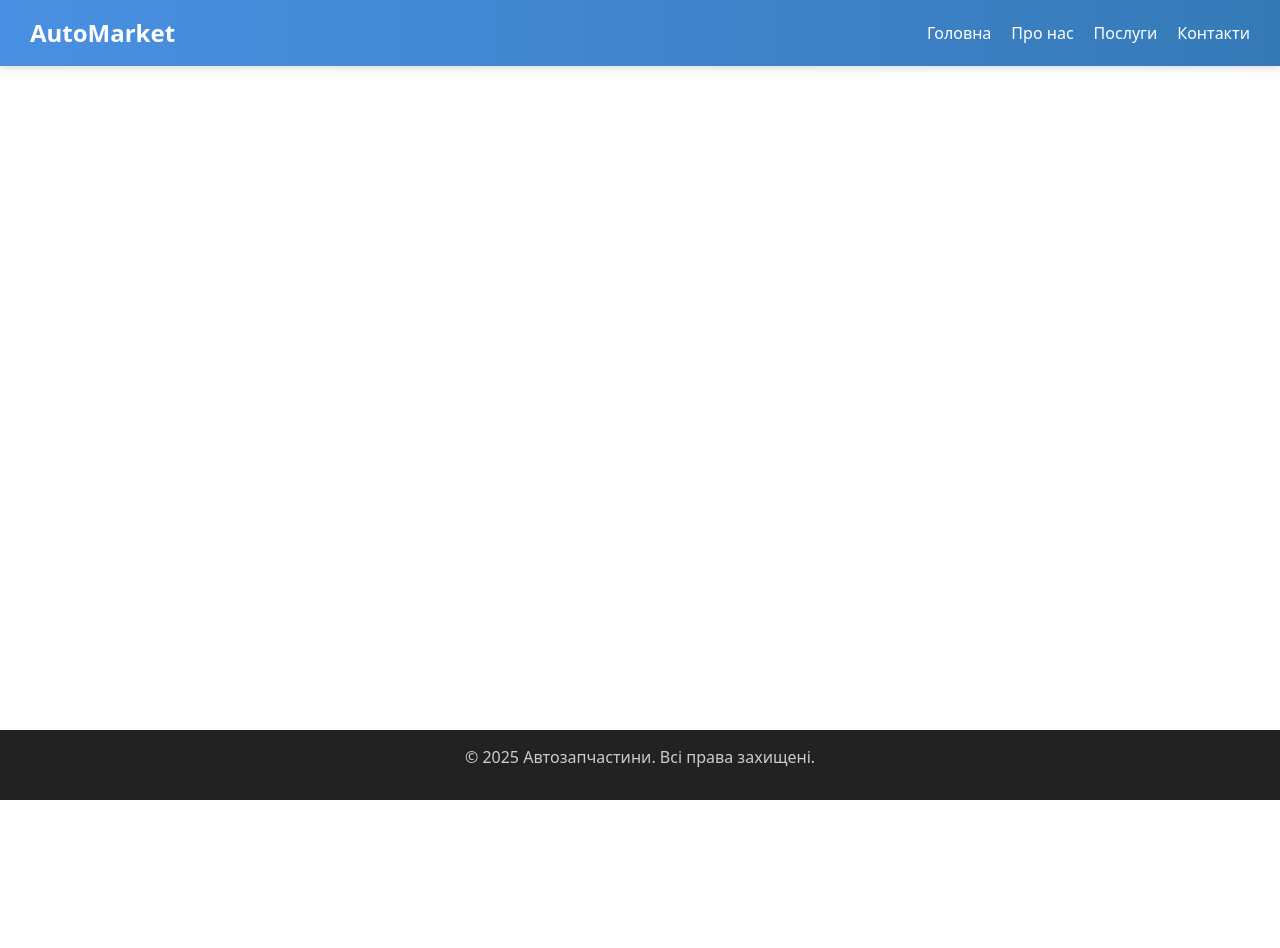
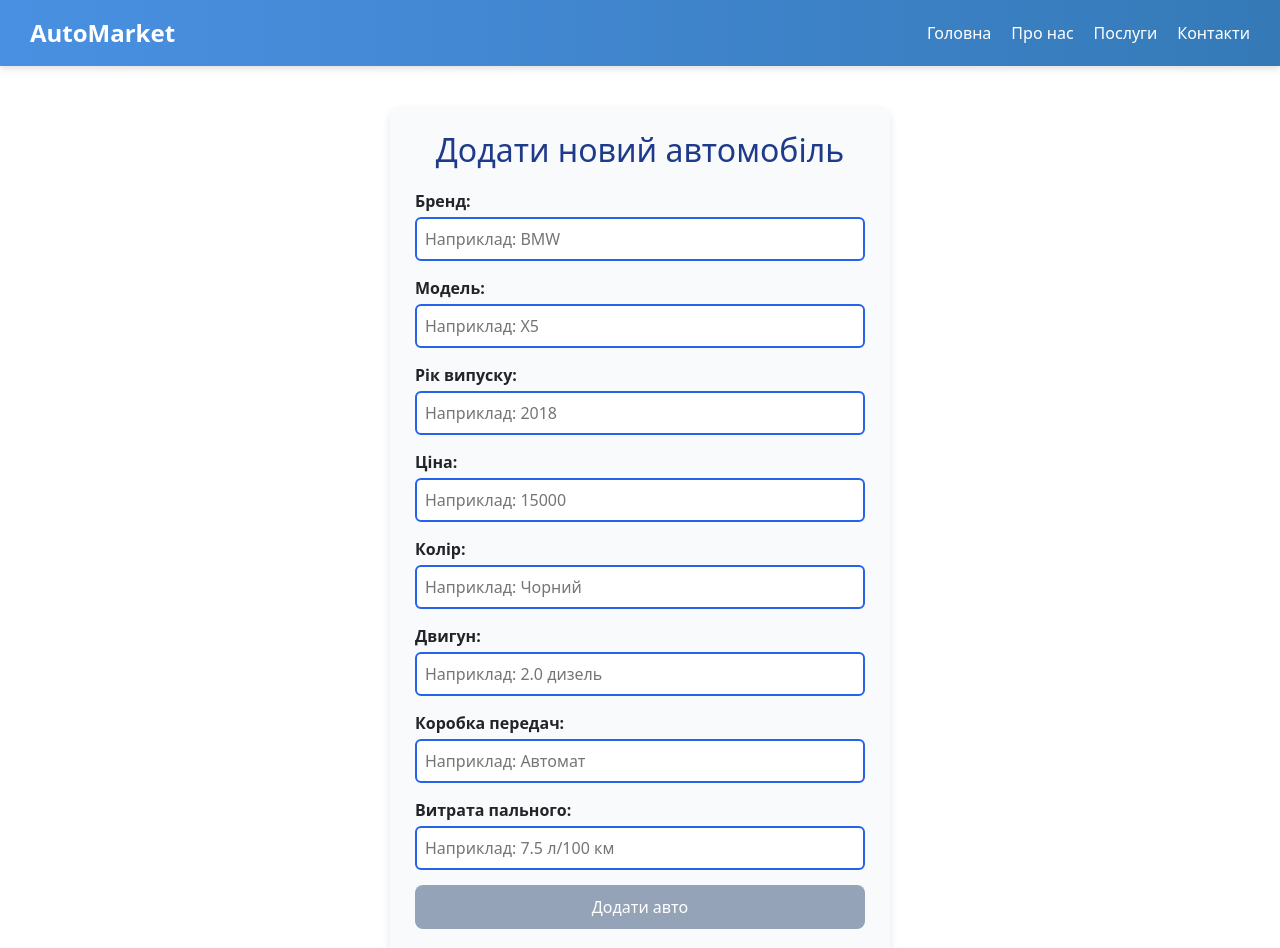
Before and after one commit to Olexander930/angular_app_automobili, an Angular app: page /add-auto in a window 1280 px wide. Before the commit this address led to /. Shown: the top 948 px of the page. Before the commit the page ends 800 px from the top, so only its background shows below. Built offline with nearby package versions, Linux system fonts and the light colour scheme.

Commit message:
Add reactive form component

```diff
--- a/src/app/app.routes.ts
+++ b/src/app/app.routes.ts
@@ -1,9 +1,11 @@
 import { Routes } from '@angular/router';
 import { AutoList } from './auto-list/auto-list';
 import { AutoDetails } from './auto-details/auto-details';
+import { AutoFormComponent } from './auto-form/auto-form';
 
 export const routes: Routes = [
   { path: '', redirectTo: 'cars', pathMatch: 'full' },
   { path: 'cars', component: AutoList },
   { path: 'cars/:id', component: AutoDetails },
+  { path: 'add-auto', component: AutoFormComponent }
 ];
--- a/src/app/app.ts
+++ b/src/app/app.ts
@@ -1,16 +1,15 @@
 import { Component, signal } from '@angular/core';
 import { RouterOutlet } from '@angular/router';
-import { AutoList } from './auto-list/auto-list';
+import { Header } from './layout/header/header';
 import { Footer } from './layout/footer/footer';
-import { Header } from './layout/header/header';
 
 @Component({
   selector: 'app-root',
   standalone: true,
-  imports: [RouterOutlet, AutoList, Footer, Header],
+  imports: [RouterOutlet, Header, Footer],
   templateUrl: './app.html',
   styleUrls: ['./app.css']
 })
 export class App {
-  protected readonly title = signal('my-angular-project');
+  title = signal('my-angular-project');
 }
--- /dev/null
+++ b/src/app/auto-form/auto-form.css
@@ -0,0 +1,59 @@
+.form-container {
+  max-width: 500px;
+  margin: 40px auto;
+  padding: 25px;
+  background: #f9fafb;
+  border-radius: 12px;
+  box-shadow: 0 4px 8px rgba(0,0,0,0.1);
+}
+
+h2 {
+  text-align: center;
+  color: #1e3a8a;
+  margin-bottom: 20px;
+}
+
+.form-group {
+  margin-bottom: 15px;
+}
+
+label {
+  font-weight: 600;
+}
+
+input {
+  width: 100%;
+  padding: 8px;
+  border: 2px solid #2563eb;
+  border-radius: 6px;
+  margin-top: 4px;
+}
+
+.error {
+  color: #dc2626;
+  font-size: 13px;
+}
+
+.submit-btn {
+  background: #2563eb;
+  color: white;
+  border: none;
+  padding: 10px 15px;
+  border-radius: 8px;
+  cursor: pointer;
+  width: 100%;
+  font-size: 16px;
+}
+
+.submit-btn:disabled {
+  background: #94a3b8;
+  cursor: not-allowed;
+}
+
+.back-btn {
+  display: inline-block;
+  margin-top: 15px;
+  text-align: center;
+  text-decoration: none;
+  color: #1e3a8a;
+}
--- /dev/null
+++ b/src/app/auto-form/auto-form.html
@@ -0,0 +1,72 @@
+<div class="form-container">
+  <h2>Додати новий автомобіль</h2>
+
+  <form [formGroup]="carForm" (ngSubmit)="onSubmit()">
+    <div class="form-group">
+      <label>Бренд:</label>
+      <input formControlName="brand" placeholder="Наприклад: BMW" />
+      <p class="error" *ngIf="carForm.get('brand')?.touched && carForm.get('brand')?.hasError('required')">
+        Вкажіть бренд!
+      </p>
+    </div>
+
+    <div class="form-group">
+      <label>Модель:</label>
+      <input formControlName="model" placeholder="Наприклад: X5" />
+      <p class="error" *ngIf="carForm.get('model')?.touched && carForm.get('model')?.hasError('required')">
+        Вкажіть модель!
+      </p>
+    </div>
+
+    <div class="form-group">
+      <label>Рік випуску:</label>
+      <input formControlName="year" placeholder="Наприклад: 2018" class="no-spin" />
+      <p class="error" *ngIf="carForm.get('year')?.touched && carForm.get('year')?.hasError('required')">
+        Вкажіть рік випуску (мінімум 1990)!
+      </p>
+    </div>
+
+    <div class="form-group">
+      <label>Ціна:</label>
+      <input formControlName="price" placeholder="Наприклад: 15000" class="no-spin" />
+      <p class="error" *ngIf="carForm.get('price')?.touched && carForm.get('price')?.hasError('required')">
+        Вкажіть ціну (більше 1000)!
+      </p>
+    </div>
+
+    <div class="form-group">
+      <label>Колір:</label>
+      <input formControlName="color" placeholder="Наприклад: Чорний" />
+      <p class="error" *ngIf="carForm.get('color')?.touched && carForm.get('color')?.hasError('required')">
+        Вкажіть колір!
+      </p>
+    </div>
+
+    <div class="form-group">
+      <label>Двигун:</label>
+      <input formControlName="engine" placeholder="Наприклад: 2.0 дизель" />
+      <p class="error" *ngIf="carForm.get('engine')?.touched && carForm.get('engine')?.hasError('required')">
+        Вкажіть тип двигуна!
+      </p>
+    </div>
+
+    <div class="form-group">
+      <label>Коробка передач:</label>
+      <input formControlName="transmission" placeholder="Наприклад: Автомат" />
+      <p class="error" *ngIf="carForm.get('transmission')?.touched && carForm.get('transmission')?.hasError('required')">
+        Вкажіть коробку передач!
+      </p>
+    </div>
+
+    <div class="form-group">
+      <label>Витрата пального:</label>
+      <input formControlName="fuelConsumption" placeholder="Наприклад: 7.5 л/100 км" />
+      <p class="error" *ngIf="carForm.get('fuelConsumption')?.touched && carForm.get('fuelConsumption')?.hasError('required')">
+        Вкажіть витрату пального!
+      </p>
+    </div>
+
+    <button type="submit" [disabled]="carForm.invalid" class="submit-btn">Додати авто</button>
+    <a routerLink="/cars" class="back-btn">Назад</a>
+  </form>
+</div>
--- /dev/null
+++ b/src/app/auto-form/auto-form.ts
@@ -0,0 +1,39 @@
+import { Component } from '@angular/core';
+import { CommonModule } from '@angular/common';
+import { ReactiveFormsModule, FormGroup, FormControl, Validators } from '@angular/forms';
+import { DataService } from '../core/services/data';
+import { Router,RouterModule } from '@angular/router';
+
+@Component({
+  selector: 'app-auto-form',
+  standalone: true,
+  imports: [CommonModule, ReactiveFormsModule, RouterModule],
+  templateUrl: './auto-form.html',
+  styleUrls: ['./auto-form.css']
+})
+export class AutoFormComponent {
+  carForm: FormGroup;
+
+  constructor(private dataService: DataService, private router: Router) {
+    this.carForm = new FormGroup({
+      brand: new FormControl('', Validators.required),
+      model: new FormControl('', Validators.required),
+      year: new FormControl('', [Validators.required, Validators.min(1990)]),
+      price: new FormControl('', [Validators.required, Validators.min(1000)]),
+      color: new FormControl('', Validators.required),
+      engine: new FormControl('', Validators.required),
+      transmission: new FormControl('', Validators.required),
+      fuelConsumption: new FormControl('', Validators.required)
+    });
+  }
+
+  onSubmit(): void {
+    if (this.carForm.valid) {
+      this.dataService.addCar(this.carForm.value);
+      alert('Автомобіль успішно додано!');
+      this.router.navigate(['/cars']);
+    } else {
+      this.carForm.markAllAsTouched();
+    }
+  }
+}
--- a/src/app/auto-list/auto-list.css
+++ b/src/app/auto-list/auto-list.css
@@ -76,3 +76,24 @@
   color: #888;
   font-style: italic;
 }
+.header-row {
+  display: flex;
+  justify-content: space-between;
+  align-items: center;
+  margin-bottom: 20px;
+}
+
+.add-btn {
+  background-color: #16a34a;
+  color: white;
+  text-decoration: none;
+  padding: 10px 16px;
+  border-radius: 8px;
+  font-weight: 500;
+  transition: background-color 0.3s ease, transform 0.2s ease;
+}
+
+.add-btn:hover {
+  background-color: #15803d;
+  transform: translateY(-2px);
+}
--- a/src/app/auto-list/auto-list.html
+++ b/src/app/auto-list/auto-list.html
@@ -1,5 +1,8 @@
 <div class="container">
-  <h2 class="title">Список автомобілів</h2>
+  <div class="header-row">
+    <h2 class="title">Список автомобілів</h2>
+    <a routerLink="/add-auto" class="add-btn">Додати авто</a>
+  </div>
 
   <div class="search-container">
     <input
--- a/src/app/auto-list/auto-list.ts
+++ b/src/app/auto-list/auto-list.ts
@@ -5,11 +5,12 @@ import { AutoCard } from '../auto-card/auto-card';
 import { FormsModule } from '@angular/forms';
 import { DataService } from '../core/services/data';
 import { Subscription, Observable } from 'rxjs';
+import { RouterModule } from '@angular/router';
 
 @Component({
   selector: 'app-auto-list',
   standalone: true,
-  imports: [CommonModule, AutoCard, FormsModule],
+  imports: [CommonModule, AutoCard, FormsModule, RouterModule],
   templateUrl: './auto-list.html',
   styleUrls: ['./auto-list.css']
 })
--- a/src/app/core/services/data.ts
+++ b/src/app/core/services/data.ts
@@ -142,4 +142,9 @@ export class DataService {
   getCarById(id: number): Automobil | undefined {
     return this.cars.find(car => car.id === id);
   }
+  addCar(newCar: Automobil): void {
+    const addedCar = { ...newCar, id: Date.now() };
+    this.cars = [...this.cars, addedCar];
+    this.carsSubject.next(this.cars);
+  }
 }
```
Also changed, not shown: 1 other file (tests, documents, lock files or other folders).
